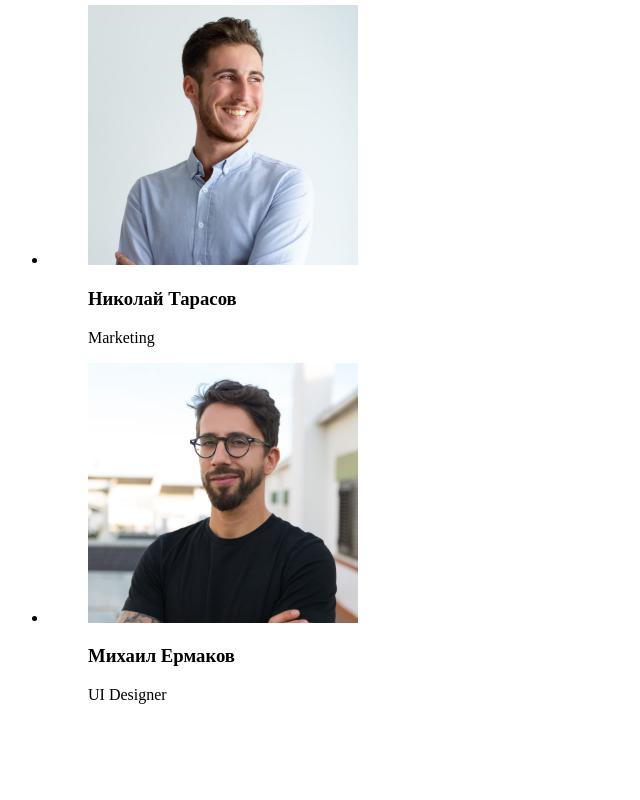
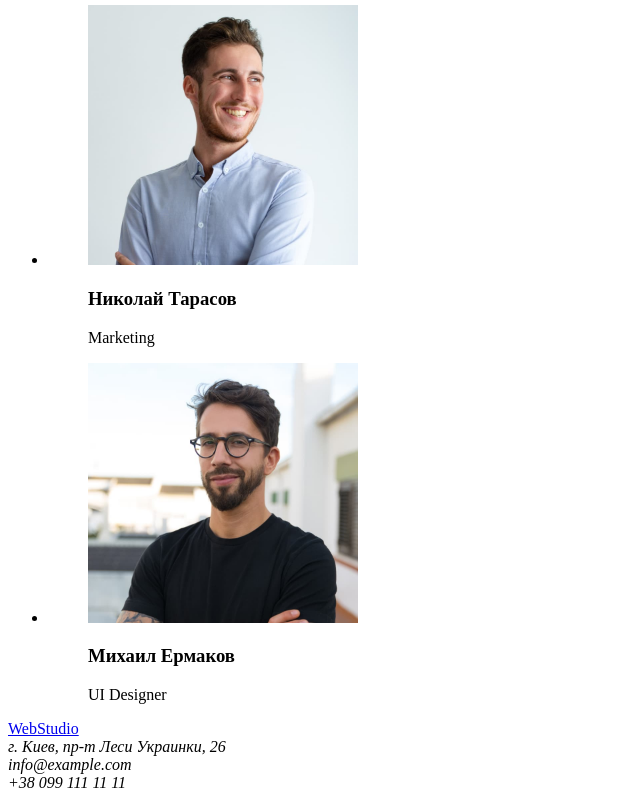
Before and after one commit to superbowl-alex/goit-markup-hw-01, a plain HTML site: page index.html in a window 1280 px wide. Shown: the part 2331-3131 px from the top of the page, without its empty margins (0-640 px from the left). Before the commit the page ends 3051 px from the top, so only its background shows below. Drawn offline with Linux system fonts and the light colour scheme.

Commit message:
Adds footer

```diff
--- a/index.html
+++ b/index.html
@@ -153,5 +153,14 @@
         </ul>
       </section>
     </main>
+    <!-- Блок footer -->
+    <footer>
+      <a href="/">WebStudio</a>
+      <address>
+        г. Киев, пр-т Леси Украинки, 26 <br />
+        info@example.com <br />
+        +38 099 111 11 11
+      </address>
+    </footer>
   </body>
 </html>
```
